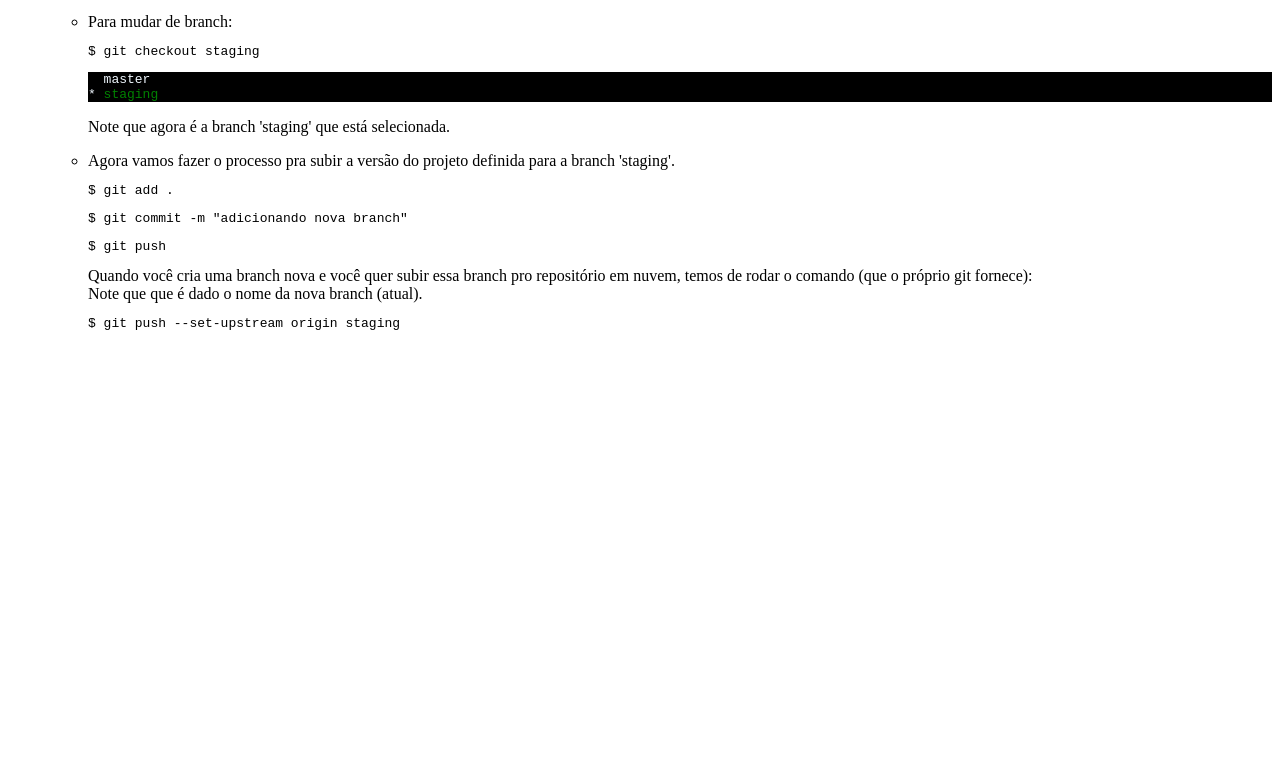
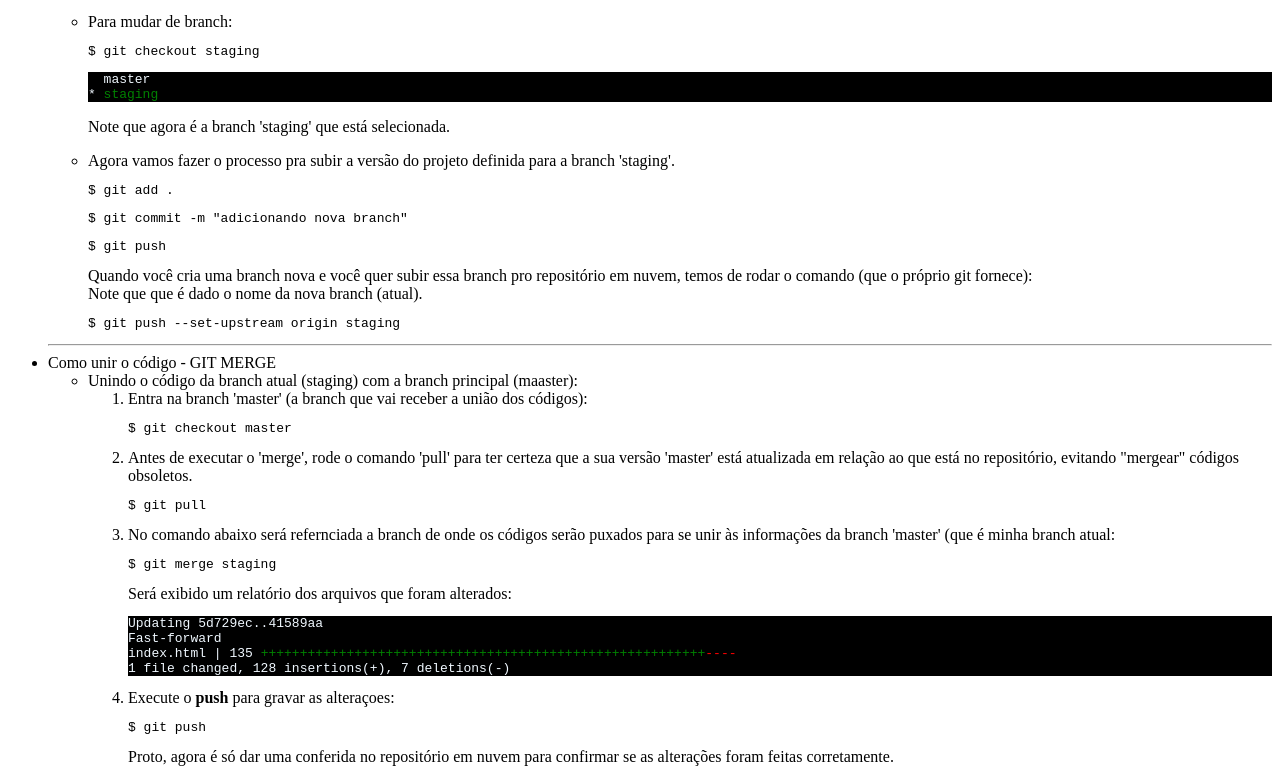
Before and after one commit to renzoalves/aprendendo-git, a plain HTML site: page index.html in a window 1280 px wide. Shown: the part 1755-2537 px from the top of the page. Before the commit the page ends 2102 px from the top, so only its background shows below. Drawn offline with Linux system fonts and the light colour scheme.

Commit message:
ultima atualização antes da criação do Login

```diff
--- a/index.html
+++ b/index.html
@@ -139,13 +139,7 @@
                         <i>Esse procedimento irá alterar o código LOCALMENTE.</i>
                     </strong>
 
-
-
-
-
-
                 </li>
-
 
             </ul>
 
@@ -198,6 +192,43 @@
 
         </li>
 
+        <hr>
+        <li>Como unir o código - GIT MERGE
+            <ul>
+                <li>Unindo o código da branch atual (staging) com a branch principal (maaster):
+                    <ol>
+                        <li>
+                            Entra na branch 'master' (a branch que vai receber a união dos códigos):
+                            <pre>$ git checkout master</pre>
+                        </li>
+                        <li>
+                            Antes de executar o 'merge', rode o comando 'pull' para ter certeza que a sua versão 'master' está atualizada em relação ao que está no repositório, evitando "mergear" códigos obsoletos.
+                            <pre>$ git pull</pre>
+                        </li>
+                        <li>
+                            No comando abaixo será refernciada a branch de onde os códigos serão puxados para se unir às informações da branch 'master' (que é minha branch atual:
+                            <pre>$ git merge staging</pre>
+
+                            Será exibido um relatório dos arquivos que foram alterados:
+                            <p style="color:aliceblue; background-color:black; font-family: 'Courier New', Courier, monospace; font-size: small;">
+                                Updating 5d729ec..41589aa <br>
+                                Fast-forward <br>
+                                index.html | 135 <span style="color: green">+++++++++++++++++++++++++++++++++++++++++++++++++++++++++</span><span style="color: red">----</span> <br>
+                                1 file changed, 128 insertions(+), 7 deletions(-)
+                            </p>
+                        </li>
+                        <li>
+                            Execute o <strong>push</strong> para gravar as alteraçoes:
+                            <pre>$ git push</pre>
+                            Proto, agora é só dar uma conferida no repositório em nuvem para confirmar se as alterações foram feitas corretamente.
+                        </li>
+                    </ol>
+
+                </li>
+            </ul>
+
+        </li>
+
     </ul>
 
 </body>
```
